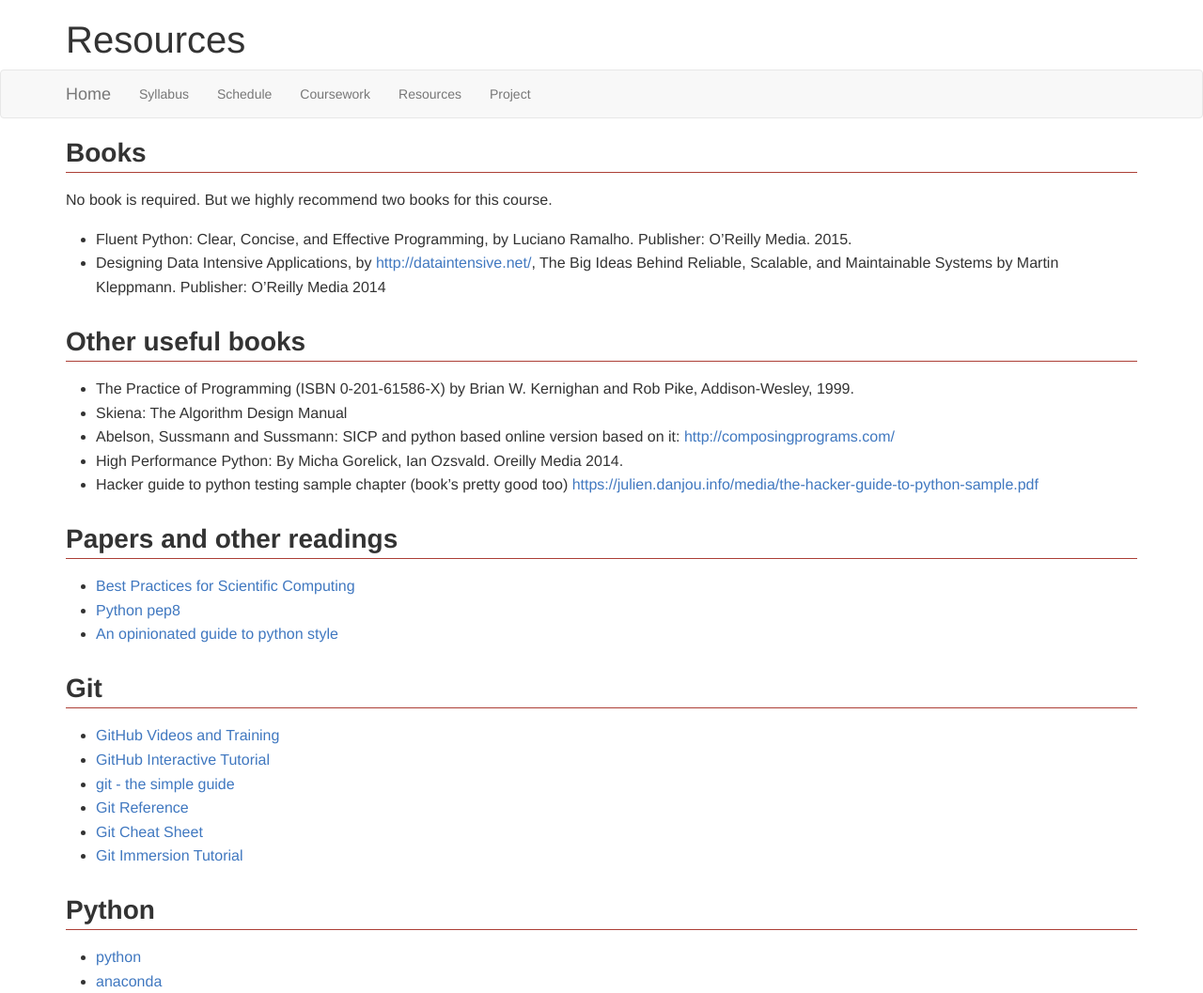
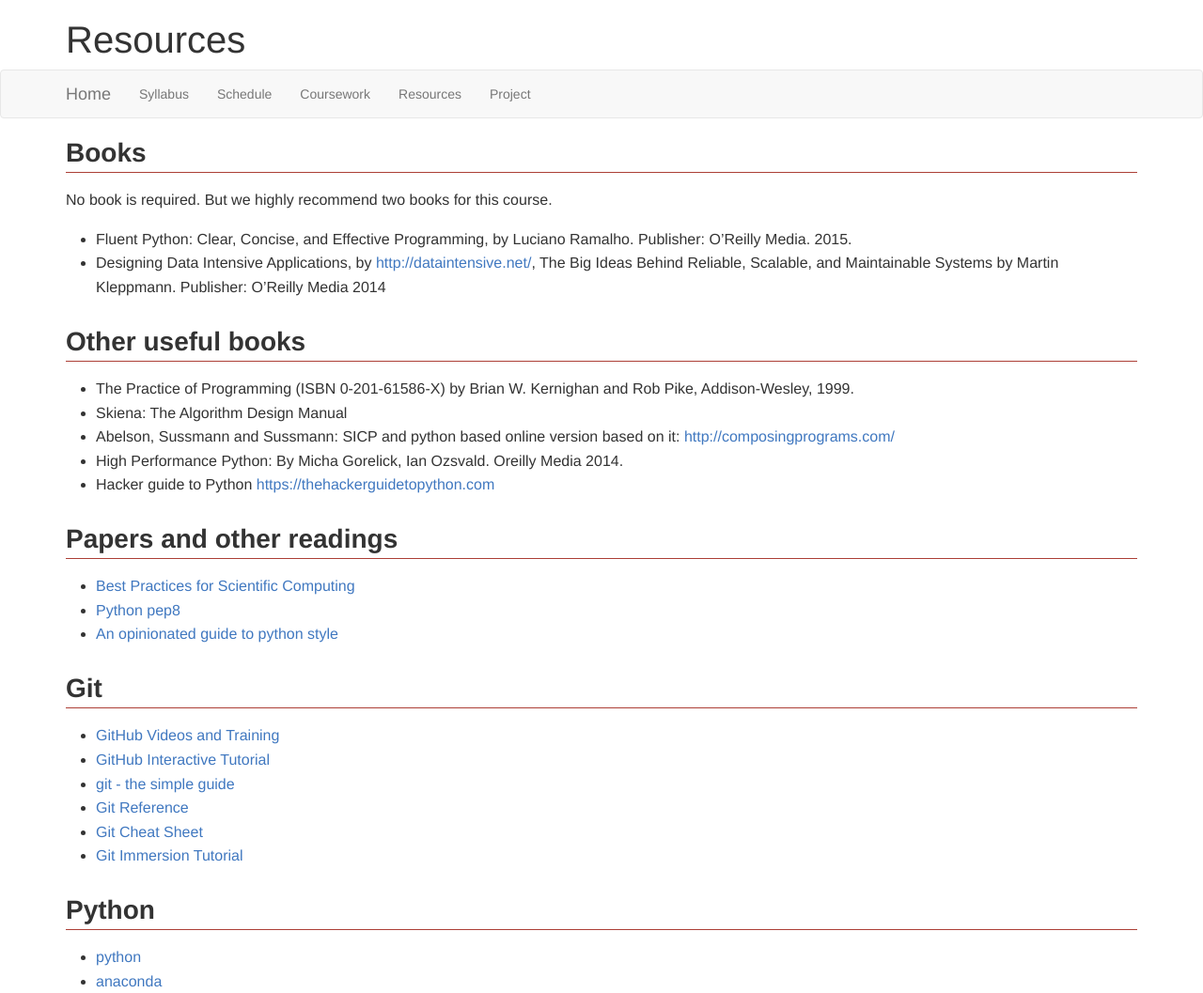
Before and after one commit to xuwd11/cs207_Weidong_Xu, a Jekyll site: the page built from resources.md, in a window 1280 px wide. Shown: the whole page at 94% size. Built offline with Jekyll 4.4.1, drawn with Linux system fonts in a browser that asks for light colours; nearby versions of some CDN libraries.

Commit message:
Updated the link to the Hacker's Guide to Python.

```diff
--- a/resources.md
+++ b/resources.md
@@ -20,8 +20,7 @@ Publisher: O'Reilly Media 2014
 - Abelson, Sussmann and Sussmann: SICP and python based online version based on it:
   [http://composingprograms.com/](http://composingprograms.com/)
 - High Performance Python: By Micha Gorelick, Ian Ozsvald. Oreilly Media 2014.
-- Hacker guide to python testing sample chapter (book's pretty good too)
-  [https://julien.danjou.info/media/the-hacker-guide-to-python-sample.pdf](https://julien.danjou.info/media/the-hacker-guide-to-python-sample.pdf)
+- Hacker guide to Python [https://thehackerguidetopython.com](https://thehackerguidetopython.com)
 
 
 ## Papers and other readings
```
